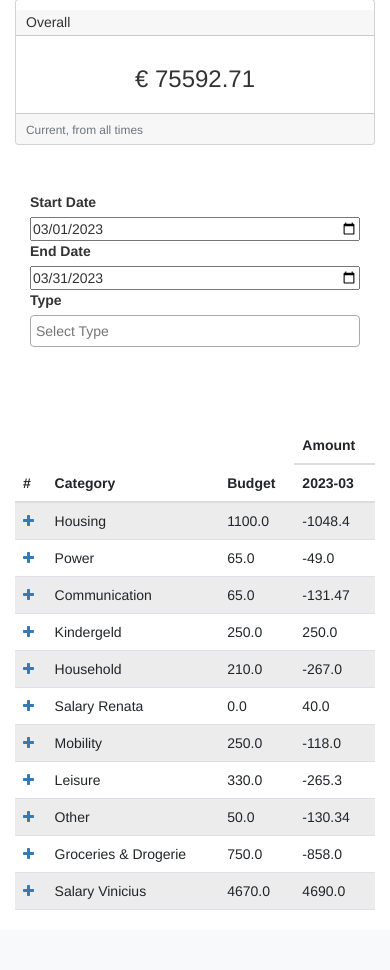
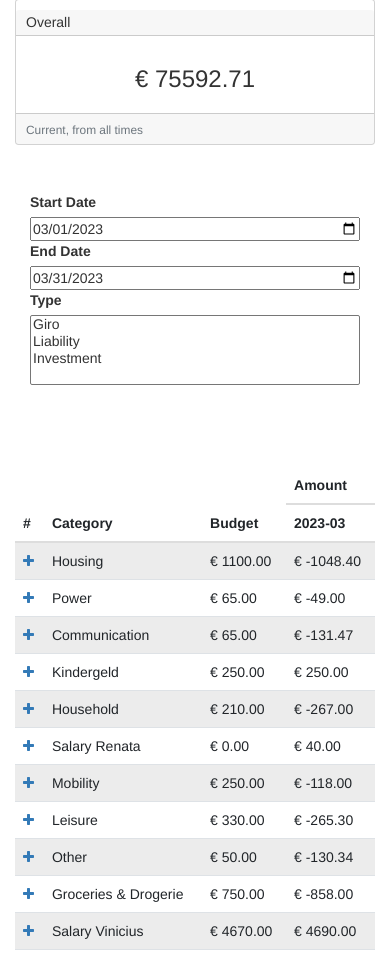
Before and after one commit to vieremds/MooneyApp, a Flask app: page / in a window 390 px wide. Shown: the part 543-1513 px from the top of the page. Before the commit the page ends 1453 px from the top, so only its background shows below. Run offline with Flask 3, Linux system fonts and the light colour scheme; a user stored in the database is signed in; some libraries are stand-ins or nearby versions.

Commit message:
Mobile Transactions Table, sorting and pagination

```diff
--- a/mooney/app/forms.py
+++ b/mooney/app/forms.py
@@ -1,7 +1,7 @@
 from flask_wtf import FlaskForm
-from wtforms import StringField, PasswordField, BooleanField, SubmitField, FloatField, SelectField, DateField, SelectMultipleField, RadioField
+from wtforms import StringField, PasswordField, BooleanField, SubmitField, FloatField, SelectField, DateField, SelectMultipleField, DecimalField
 from wtforms_sqlalchemy.fields import QuerySelectField
-from wtforms.validators import ValidationError, DataRequired, Email, EqualTo, NumberRange
+from wtforms.validators import ValidationError, DataRequired, Email, EqualTo, NumberRange, Optional
 from wtforms.widgets.core import Select
 from app.models import User, Account, Category, account_choices, category_choices, inv_acc_choices, not_inv_acc_choices, income_categories, expense_categories
 import calendar
@@ -40,8 +40,8 @@
     currency = SelectField('Currency', validators=[DataRequired()],
         choices=Config.CURRENCIES)
     description = StringField('Description')
-    start_balance = FloatField('Start_Balance')
-    balance_date = DateField('Balance_Date')
+    start_balance = DecimalField('Start_Balance', default=0.00)
+    balance_date = DateField('Date')
     submit = SubmitField('Add')
     def validate_name(self, name):
         account = Account.query.filter_by(name=name.data).first()
@@ -65,11 +65,11 @@
 
 class TransactionForm(FlaskForm):
     account = QuerySelectField(query_factory=not_inv_acc_choices, get_label='name')
-    cat_choices = SelectField('Category Group - Optional', choices=Config.CATEGORY_TYPES, default='All')
+    cat_choices = SelectField('Category Group - Optional', choices=Config.CATEGORY_TYPES, validators=[Optional(strip_whitespace=True)], default='All')
     category = QuerySelectField(query_factory=category_choices, get_label='name', allow_blank=True)
     cat_income = QuerySelectField('Category', query_factory=income_categories, get_label='name', default=None, allow_blank=True)
     cat_expense = QuerySelectField('Category', query_factory=expense_categories, get_label='name', default=None, allow_blank=True)
-    amount = FloatField('Amount')
+    amount = DecimalField('Amount', default=0.00)
     currency = SelectField('Currency', validators=[DataRequired()],
         choices=Config.CURRENCIES)
     date = DateField('Date')
@@ -82,7 +82,7 @@
     source_account = QuerySelectField(query_factory=account_choices, get_label='name')
     target_account = QuerySelectField(query_factory=account_choices, get_label='name')
     date = DateField('Date')
-    amount = FloatField('Amount')
+    amount = DecimalField('Amount', validators=[NumberRange(min=0.01, message='Amount must be positive')], default=0.00)
     currency = SelectField('Currency', validators=[DataRequired()],
         choices=Config.CURRENCIES)
     description = StringField('Description')
@@ -111,7 +111,7 @@
 
 class UpdateBalanceForm(FlaskForm):
     account = QuerySelectField(query_factory=inv_acc_choices, get_label='name')
-    amount = FloatField('Amount', validators=[DataRequired()])
-    date = DateField('Date', validators=[DataRequired()])
+    amount = DecimalField('Amount', validators=[DataRequired()], default=0.00)
+    date = DateField('Date')
     description = StringField('Description')
     submit = SubmitField('Save')
--- a/mooney/app/func.py
+++ b/mooney/app/func.py
@@ -26,11 +26,11 @@
                 if acc_:
                     #get last key, and amount
                     key = next(reversed(acc_))
-                    balances.append(acc_[key][0])
+                    balances.append(round(float(acc_[key][0] or 0.00), 2))
                 else:
-                    balances.append(acc.start_balance)
+                    balances.append(round(float(acc.start_balance or 0.00), 2))
 
-            balance_by_type[type] = sum(balances)
+            balance_by_type[type] = normal_amt(sum(balances))
 
         else:
             account = [id[0] for id in db.session.query(Account.id).filter_by(type=type).filter_by(user_id=current_user.id).all()]
@@ -41,9 +41,9 @@
             trf_positive = Transfer.query.filter(Transfer.target_account.in_(account)).with_entities(func.sum(Transfer.amount).label('total')).first().total
             start_balance = Account.query.filter(Account.id.in_(account)).with_entities(func.sum(Account.start_balance).label('total')).first().total
 
-            transfer_balance = float(trf_positive or 0.0) - float(trf_negative or 0.0)
-            balance = float(start_balance or 0.0) + float(transaction_balance or 0.0) + transfer_balance
-            balance_by_type[type] = balance
+            transfer_balance = round(float(trf_positive or 0.00), 2) - round(float(trf_negative or 0.00),2)
+            balance = round(float(start_balance or 0.00),2) + round(float(transaction_balance or 0.0),2) + transfer_balance
+            balance_by_type[type] = normal_amt(balance)
 
     return balance_by_type
 
@@ -54,11 +54,11 @@
         trf_positive = Transfer.query.filter(Transfer.target_account.in_([account.id])).with_entities(func.sum(Transfer.amount).label('total')).first().total
         start_balance = Account.query.filter(Account.id.in_([account.id])).with_entities(func.sum(Account.start_balance).label('total')).first().total
 
-        transfer_balance = float(trf_positive or 0.0) - float(trf_negative or 0.0)
-        balance = float(start_balance or 0.0) + float(transaction_balance or 0.0) + transfer_balance
+        transfer_balance = round(float(trf_positive or 0.00),2) - round(float(trf_negative or 0.00),2)
+        balance = round(float(start_balance or 0.00),2) + round(float(transaction_balance or 0.00),2) + transfer_balance
 
     else:
-        balance = account.start_balance
+        balance = normal_amt(account.start_balance)
 
         try:
             acc_= json.loads(account.balance_archive)
@@ -68,7 +68,7 @@
 
         if acc_:
             last_key, last_value = acc_.popitem()
-            balance = last_value[0]
+            balance = normal_amt(last_value[0])
 
     return balance
 
@@ -137,7 +137,7 @@
         acc_trimmed[acc.name] = {}
 
         for idx, m in enumerate(month_range):
-            acc_trimmed[acc.name][m] = acc.start_balance
+            acc_trimmed[acc.name][m] = normal_amt(acc.start_balance)
 
             try:
                 acc_= json.loads(acc.balance_archive)
@@ -148,9 +148,13 @@
             if acc_:
                 #{2023-03-23: [1000, "balbalba"], 2023-04-23: [1000, "balbalba"]}
                 if m in acc_:
-                    acc_trimmed[acc.name][m] = acc_[m][0]
+                    acc_trimmed[acc.name][m] = normal_amt(acc_[m][0])
                 else:
                     if idx-1 >= 0:
-                        acc_trimmed[acc.name][m] = acc_trimmed[acc.name][month_range[idx-1]]
+                        acc_trimmed[acc.name][m] = normal_amt(acc_trimmed[acc.name][month_range[idx-1]])
 
     return acc_trimmed
+
+def normal_amt(amount):
+    amt = round(float(amount or 0.00),2)
+    return amt
--- a/mooney/app/routes.py
+++ b/mooney/app/routes.py
@@ -445,7 +445,7 @@
     transactions = db.session.query(Transaction.id, Transaction.date, Transaction.amount, Transaction.currency, Account.name.label('account'),
         Category.name.label('category'), Transaction.tag, Transaction.description, Transaction.created_at).join(Account, Account.id == Transaction.account).join(
         Category, Category.id == Transaction.category).filter(Transaction.account.in_(accounts)).filter(
-    Transaction.date.between(start_date, end_date)).filter(Transaction.category.in_(categories)).order_by(Transaction.date.desc()).all()
+    Transaction.date.between(start_date, end_date)).filter(Transaction.category.in_(categories)).order_by(Transaction.id.desc()).all()
 
     return render_template('transactions.html', title='Transactions', form=form, transactions=transactions, form_id=form_id)
 
@@ -488,7 +488,9 @@
     else:
         flash('POST action not known. No action has been taken')
 
-    return redirect(url_for('transactions'), code=307)
+    print(request.form['prev_start_date'])
+
+    return redirect(url_for('transactions', start_date=request.form['prev_start_date'], end_date=request.form['prev_end_date']), code=307)
 
 @app.route('/charts', methods=['GET', 'POST'])
 @login_required
@@ -548,6 +550,8 @@
 #BALANCE NEEDS RE-WORK, IT IS FUCKED UP FOR GIRO AND LIABILITY, INVESTMENT IS FINE
 #LOCAL MYSQL DATABASE
 #INPUT MY PAST DATA*
+#CURRENCY LOGIC, CONVERSION TO DEFAULT BASED ON MARKET CURERNT DATA
+#ASSET LOGIC, INSIDE INVESTMENT ACCOUNT, CREATE ASSET LOGIC TO STORE AND RETRIEVE MARKET VALUE - CACHING LATEST AVAILABLE
 #SOMETHING ON BUDGET, SAVE BUDGET, REVIEW BUDGET (ASSERTIVENESS), LOOK INTO AVERAGES, SAVINGS PLAN
 #IMPLEMENT ERRORS AS PER MEGATUTORIAL
 #IMPLEMENT FORGOT PASSWORD AND EMAIL VALIDATION AS PER MEGATUTORIAL
--- a/mooney/app/templates/base.html
+++ b/mooney/app/templates/base.html
@@ -61,6 +61,8 @@
       <script type="text/javascript" charset="utf8" src="https://code.jquery.com/jquery-3.6.0.min.js"></script>
       <script type="text/javascript" charset="utf8" src="https://cdn.datatables.net/1.10.25/js/jquery.dataTables.js"></script>
       <script type="text/javascript" charset="utf8" src="https://cdn.datatables.net/1.10.25/js/dataTables.bootstrap5.js"></script>
+      <script type="text/javascript" charset="utf8" src="https://cdn.datatables.net/rowreorder/1.3.3/js/dataTables.rowReorder.min.js"></script>
+      <script type="text/javascript" charset="utf8" src="https://cdn.datatables.net/responsive/2.4.1/js/dataTables.responsive.min.js"></script>
       <script src="https://cdnjs.cloudflare.com/ajax/libs/bootstrap-select/1.14.0-beta2/js/bootstrap-select.min.js"></script>
       <link href="https://cdnjs.cloudflare.com/ajax/libs/select2/4.0.13/css/select2.min.css" rel="stylesheet" />
       <script src="https://cdnjs.cloudflare.com/ajax/libs/select2/4.0.13/js/select2.min.js"></script>
--- a/mooney/app/templates/index.html
+++ b/mooney/app/templates/index.html
@@ -78,11 +78,14 @@
                 <tr>
                   <td><a href="{{ url_for('transactions', categories=cat, start_date=form.start_date.data, end_date=form.end_date.data) }}"><i class="fa fa-plus"></i></a></td>
                   <td>{{ cat }}</td>
-                  <td>{{ bdgt_range[i.value] }}</td>
+                  <td>{{ "€ %.2f" % bdgt_range[i.value] }}</td>
                   {% set i.value = i.value + 1 %}
                   {% set trx_list = trx_by_cat.get(cat) %}
                   {% for sum in trx_list %}
-                    <td>{{ sum|default('0.00') }}</td>
+                    {% if not sum %}
+                      {% set sum = 0.00 %}
+                    {% endif %}
+                    <td>{{ "€ %.2f" % sum }}</td>
                   {% endfor %}
                 </tr>
               {% endfor %}
```
Also changed, not shown: mooney/app/templates/account_detail.html (+15 -2 lines), mooney/app/templates/add_transfer.html (+31 -1 lines), mooney/app/templates/balance_view.html (+14 -1 lines), mooney/app/templates/transactions.html (+15 -3 lines), mooney/app.db.
